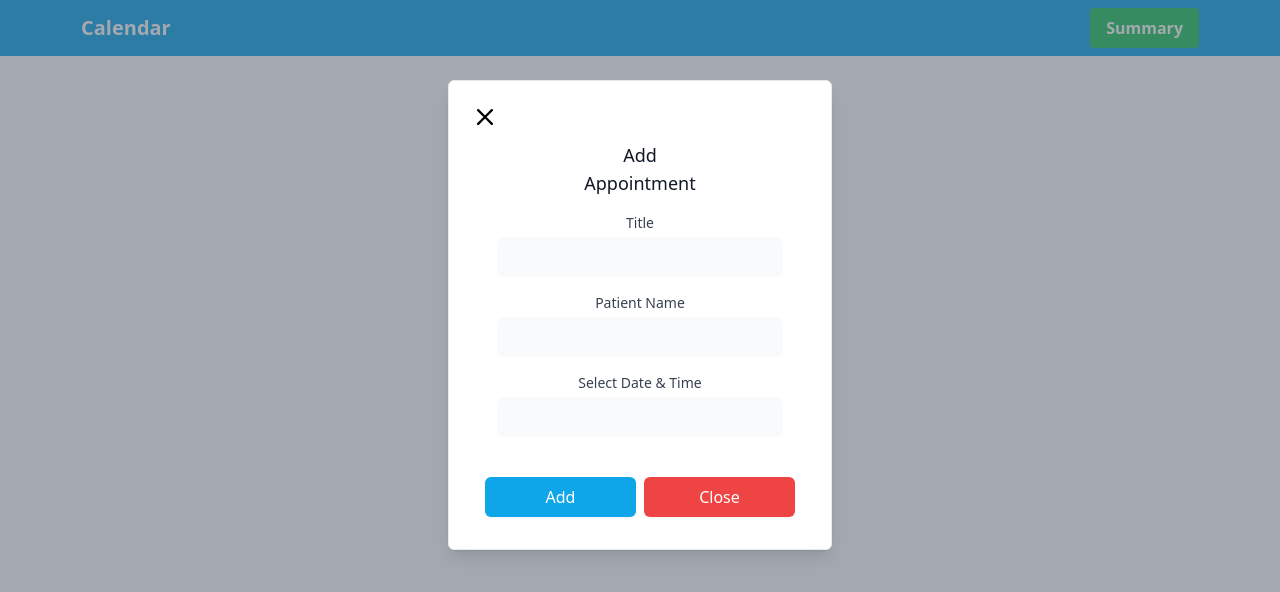
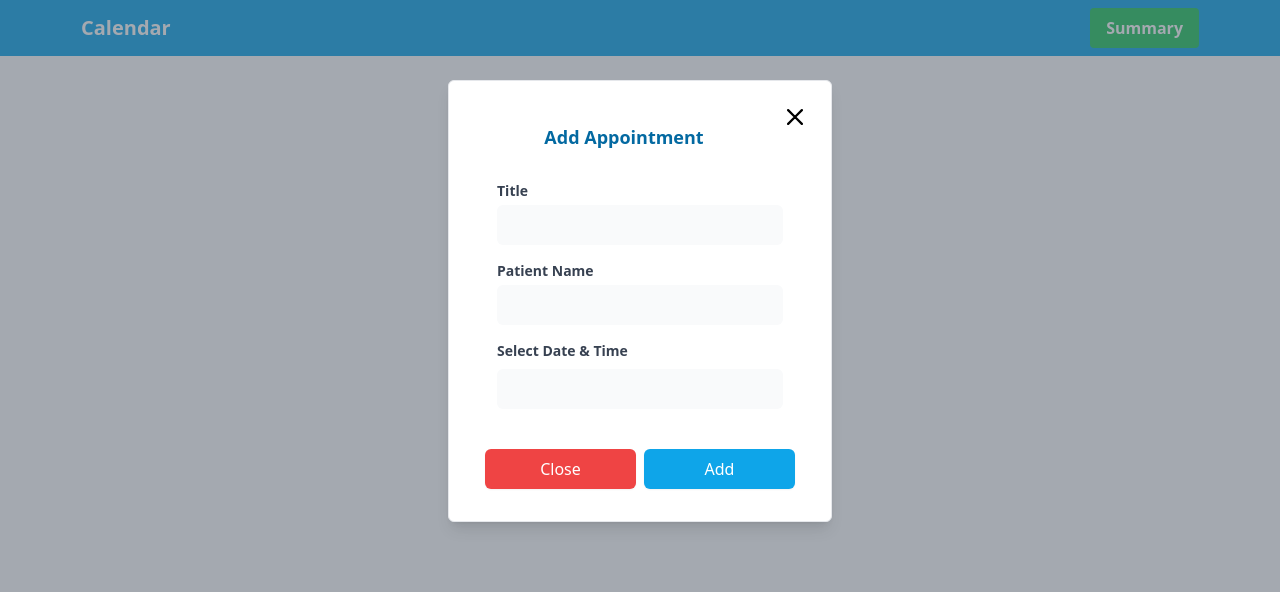
Before and after one commit to Aalok-b098/appointment-calendar, a React (Create React App) app: page /addAppointment in a window 1280 px wide. Shown: the top 592 px of the page. Built offline with nearby package versions, Linux system fonts and the light colour scheme; no server answers.

Commit message:
fix: design and popup message

```diff
--- a/src/components/CalendarView/AddAppointment.jsx
+++ b/src/components/CalendarView/AddAppointment.jsx
@@ -72,22 +72,22 @@ const AddEvent = ({ closeModal, isEdit, setIsEdit, getAppointmentApiCall }) => {
         <button
           onClick={closeModal}
           type="button"
-          class="text-gray-400 bg-transparent hover:bg-gray-200 hover:text-gray-900 rounded-lg text-sm w-8 h-8 ms-auto inline-flex justify-center items-center dark:hover:bg-gray-600 dark:hover:text-white"
+          class="text-gray-400 bg-transparent hover:bg-gray-200 hover:text-gray-900 rounded-lg text-sm w-8 h-8 ms-auto inline-flex justify-center items-center dark:hover:bg-gray-300 dark:hover:text-white float-right"
           data-modal-toggle="crud-modal"
         >
           <img src={SVG.closeSvg} width={16} height={16} alt="close" />
           <span class="sr-only"></span>
         </button>
         <div className="mt-3 text-center">
-          <div className="mx-auto flex items-center justify-center h-12 w-12 ">
-            <h3 className="text-lg font-medium text-gray-900">
+          <div className="mx-auto flex items-center justify-center h-12 w-100 ">
+            <h3 className="text-lg text-gray-400 font-semibold text-sky-700 font-medium text-gray-900">
               {isEdit ? "Edit Appointment" : "Add Appointment"}
             </h3>
           </div>
           <form onSubmit={handleSubmit}>
             <div className="mt-2 px-7 py-3">
               <div className="mb-4">
-                <label className="block text-sm font-medium text-gray-700">
+                <label className="block text-sm font-medium text-gray-700 float-left font-semibold mb-1">
                   Title
                 </label>
                 <input
@@ -98,7 +98,7 @@ const AddEvent = ({ closeModal, isEdit, setIsEdit, getAppointmentApiCall }) => {
                 />
               </div>
               <div className="mb-4">
-                <label className="block text-sm font-medium text-gray-700">
+                <label className="block text-sm font-medium text-gray-700 float-left font-semibold mb-1">
                   Patient Name
                 </label>
                 <input
@@ -109,7 +109,7 @@ const AddEvent = ({ closeModal, isEdit, setIsEdit, getAppointmentApiCall }) => {
                 />
               </div>
               <div className="mb-4">
-                <label className="block text-sm font-medium text-gray-700">
+                <label className="block text-sm font-medium text-gray-700 float-left font-semibold mb-1">
                   Select Date & Time
                 </label>
                 <div className="w-full">
@@ -132,18 +132,18 @@ const AddEvent = ({ closeModal, isEdit, setIsEdit, getAppointmentApiCall }) => {
             </div>
             <div className="items-center flex gap-2 px-4 py-3">
               <button
+                type="button"
+                onClick={closeModal}
+                className="px-4 py-2 bg-red-500 text-white text-base font-medium rounded-md w-full shadow-sm hover:bg-red-700 focus:outline-none focus:ring-2 focus:ring-red-300"
+              >
+                Close
+              </button>
+              <button
                 onClick={handleAddAppointment}
                 type="submit"
                 className="px-4 py-2 bg-sky-500 text-white text-base font-medium rounded-md w-full shadow-sm hover:bg-sky-700 focus:outline-none focus:ring-2 focus:ring-green-300"
               >
                 {isEdit ? "Update" : "Add"}
-              </button>
-              <button
-                type="button"
-                onClick={closeModal}
-                className="px-4 py-2 bg-red-500 text-white text-base font-medium rounded-md w-full shadow-sm hover:bg-red-700 focus:outline-none focus:ring-2 focus:ring-red-300"
-              >
-                Close
               </button>
             </div>
           </form>
--- a/src/components/CalendarView/Calendar.jsx
+++ b/src/components/CalendarView/Calendar.jsx
@@ -48,7 +48,14 @@ const Calendar = () => {
   };
 
   const handleDateClick = (arg) => {
-    setDialogBox(true);
+    const today = new Date();
+    const clickedDate = new Date(arg.date);
+
+    if (clickedDate < today) {
+      toast.error("Cannot add an appointment for past dates");
+    } else {
+      setDialogBox(true);
+    }
   };
 
   const handleCloseDialogBox = (arg) => {
@@ -128,6 +135,11 @@ const Calendar = () => {
               center: "title",
               right: "dayGridMonth,timeGridWeek,timeGridDay,listWeek",
             }}
+            eventTimeFormat={{
+              hour: "numeric",
+              minute: "2-digit",
+              meridiem: "short",
+            }}
             plugins={[dayGridPlugin, timeGridPlugin, interactionPlugin]}
             ref={calendarComponentRef}
             weekends={calendarWeekends}
--- a/src/components/CalendarView/DialogBox.jsx
+++ b/src/components/CalendarView/DialogBox.jsx
@@ -78,7 +78,7 @@ const DialogBox = ({ onClose, open, openAddModal }) => {
                   <button
                     onClick={onClickSure}
                     type="button"
-                    className="inline-flex w-full justify-center rounded-md bg-green-600 px-3 py-2 text-sm font-semibold text-white shadow-sm hover:bg-red-500 sm:ml-3 sm:w-auto"
+                    className="inline-flex w-full justify-center rounded-md bg-green-600 px-3 py-2 text-sm font-semibold text-white shadow-sm hover:bg-green-700 sm:ml-3 sm:w-auto"
                   >
                     Sure
                   </button>
--- a/src/components/CalendarView/ViewDelete.jsx
+++ b/src/components/CalendarView/ViewDelete.jsx
@@ -44,18 +44,18 @@ const ViewDelete = ({ onClose, open, onDelete, onEdit }) => {
                 <button
                   onClick={onClose}
                   type="button"
-                  className="text-gray-400 mt-2 mx-2 bg-transparent hover:bg-gray-100 hover:text-gray-900 rounded-lg text-sm w-8 h-8 inline-flex justify-center items-center dark:hover:bg-gray-600 dark:hover:text-white float-right"
+                  className="text-gray-400 mt-2 mx-2 bg-transparent hover:bg-gray-100 hover:text-gray-900 rounded-lg text-sm w-8 h-8 inline-flex justify-center items-center dark:hover:bg-gray-200 dark:hover:text-white float-right"
                   data-modal-toggle="crud-modal"
                 >
-                  <img src={SVG.closeSvg} width={16} height={16} alt="close" />
+                  <img src={SVG.closeSvg} width={14} height={14} alt="close" />
                   <span className="sr-only">Close modal</span>
                 </button>
 
                 <div className="bg-white px-4 pb-4 pt-5 sm:p-6 sm:pb-4">
                   <div className="sm:flex sm:items-start">
-                    <div className="mx-auto flex h-12 w-12 flex-shrink-0 items-center justify-center rounded-full bg-green-100 sm:mx-0 sm:h-10 sm:w-10">
+                    <div className="mx-auto flex h-12 w-12 flex-shrink-0 items-center justify-center rounded-full bg-sky-100 sm:mx-0 sm:h-10 sm:w-10">
                       <CheckIcon
-                        className="h-6 w-6 text-green-600"
+                        className="h-6 w-6 text-sky-600"
                         aria-hidden="true"
                       />
                     </div>
@@ -68,7 +68,7 @@ const ViewDelete = ({ onClose, open, onDelete, onEdit }) => {
                       </Dialog.Title>
                       <div className="mt-2">
                         <p className="text-sm font-semibold text-gray-500">
-                          Are you sure you want to Edit ot Delete this appointment
+                          You want to Edit or Delete this appointment
                         </p>
                       </div>
                     </div>
@@ -78,13 +78,13 @@ const ViewDelete = ({ onClose, open, onDelete, onEdit }) => {
                   <button
                     onClick={onPressEdit}
                     type="button"
-                    className="inline-flex w-full justify-center rounded-md bg-green-600 px-3 py-2 text-sm font-semibold text-white shadow-sm hover:bg-red-500 sm:ml-3 sm:w-auto"
+                    className="inline-flex bg-sky-600 w-full justify-center rounded-md bg-green-600 px-3 py-2 text-sm font-semibold text-white shadow-sm hover:bg-sky-700 sm:ml-3 sm:w-auto"
                   >
                     Edit
                   </button>
                   <button
                     type="button"
-                    className="mt-3 inline-flex w-full justify-center rounded-md bg-white px-3 py-2 text-sm font-semibold text-gray-900 shadow-sm ring-1 ring-inset ring-gray-300 hover:bg-gray-50 sm:mt-0 sm:w-auto"
+                    className="mt-3 inline-flex w-full justify-center rounded-md bg-white px-3 py-2 text-sm font-semibold hover:text-white  text-gray-900 hover:bg-red-500 shadow-sm ring-1 ring-inset ring-gray-300 hover:bg-gray-50 sm:mt-0 sm:w-auto"
                     onClick={onDelete}
                     ref={cancelButtonRef}
                   >
```
